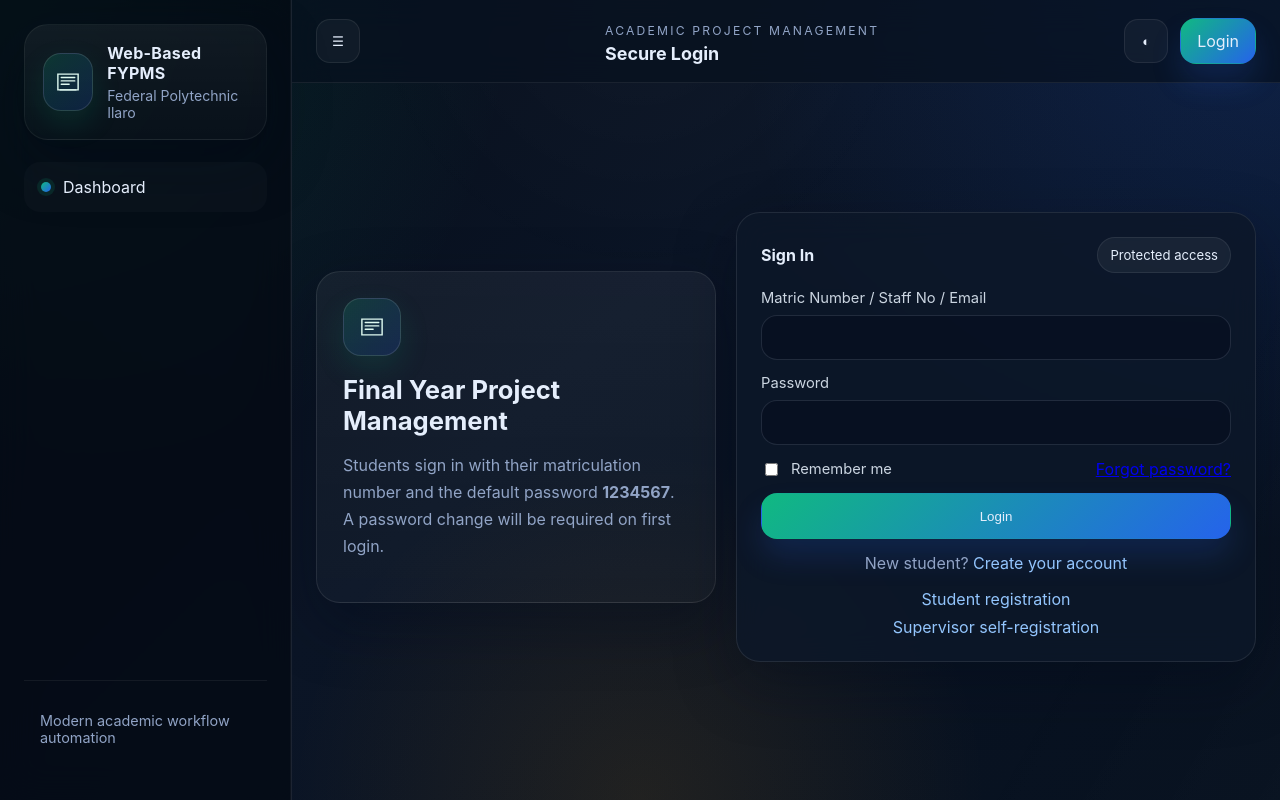
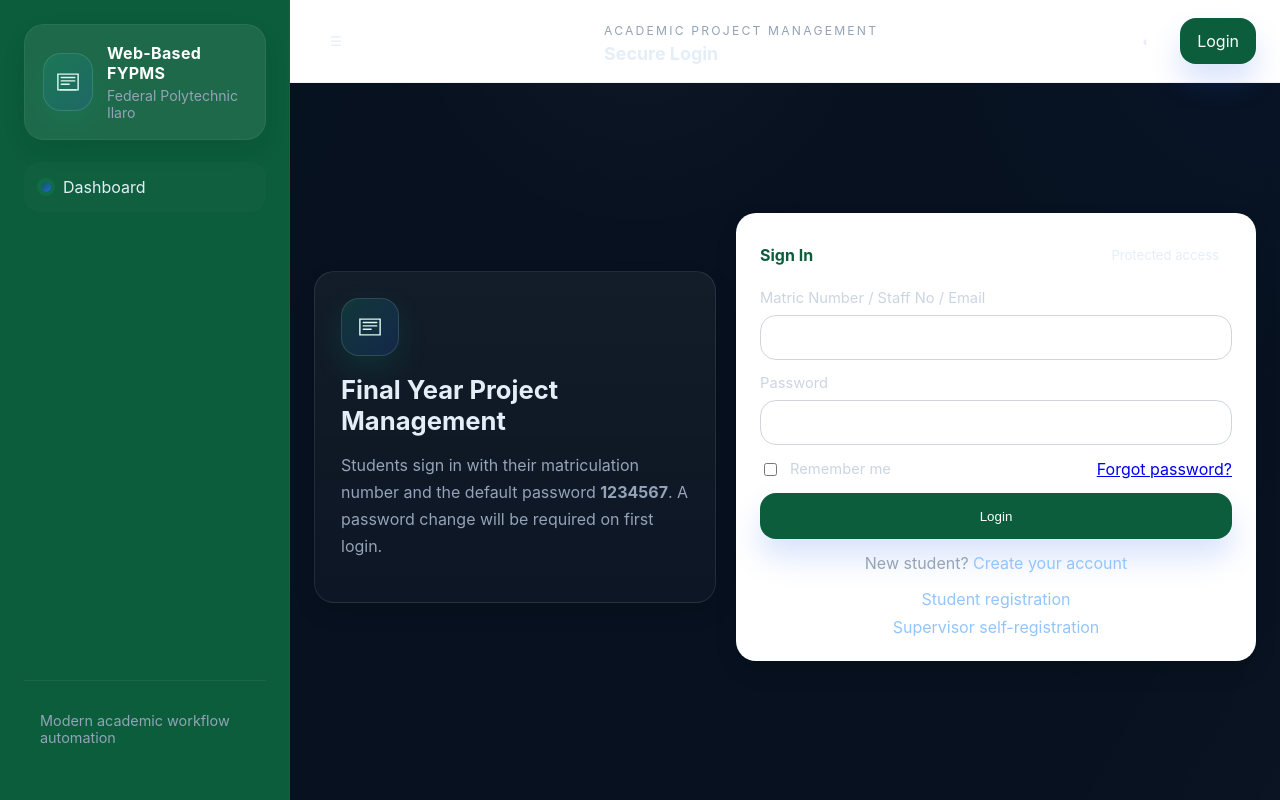
Before and after one commit to beulahcityintmmxxvi-del/FYPMSv1, a Flask app: a page that uses app/templates/base.html in a window 1280 px wide. Run offline with Flask 3, Linux system fonts and the light colour scheme.

Commit message:
UI Edit1

```diff
--- a/app/static/css/app.css
+++ b/app/static/css/app.css
@@ -1242,3 +1242,20 @@ select.input:focus {
     linear-gradient(135deg, #10b981 50%, transparent 50%),
     linear-gradient(to right, transparent, transparent);
 }
+
+/* ENTERPRISE MERGED THEME */
+:root{--bg:#f5f7fa;--bg-soft:#ffffff;--surface:#ffffff;--surface-strong:#ffffff;--card:#ffffff;--text:#1f2937;--muted:#6b7280;--border:rgba(11,93,59,.12);--primary:#0B5D3B;--primary-2:#2563EB;--accent:#D4AF37;--danger:#DC2626;--success:#16A34A;--warning:#F59E0B;--shadow:0 10px 25px rgba(0,0,0,.08);--radius:20px;--radius-sm:14px;--sidebar-w:290px;}
+body.app-body{background:radial-gradient(circle at top left,rgba(11,93,59,.04),transparent 30%),radial-gradient(circle at top right,rgba(37,99,235,.04),transparent 30%),var(--bg);color:var(--text);}
+.sidebar{background:var(--primary);color:#fff;border-right:none;}
+.brand{background:rgba(255,255,255,.08);color:#fff;}
+.nav-link:hover,.nav-link.active{background:#fff;color:var(--primary);}
+.topbar{background:#fff;border-bottom:1px solid rgba(0,0,0,.05);}
+.hero-card,.panel,.stat-card,.auth-card{background:#fff;border:none;}
+.panel-head h3{color:var(--primary);}
+.input{background:#fff;border:1px solid #d1d5db;}
+.input:focus{border-color:var(--primary);box-shadow:0 0 0 4px rgba(11,93,59,.12);}
+.btn-primary{background:var(--primary);color:#fff;}
+.btn-danger{background:var(--danger);color:#fff;}
+.btn-info{background:var(--primary-2);color:#fff;}
+.btn-gold{background:var(--accent);color:#fff;}
+html[data-theme="dark"]{--bg:#07111f;--surface:#0F1F34;--card:#11213A;--text:#E5EEF7;--muted:#94A3B8;}
```
